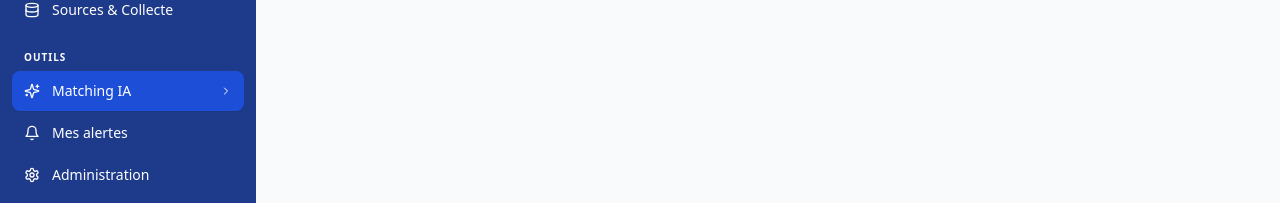
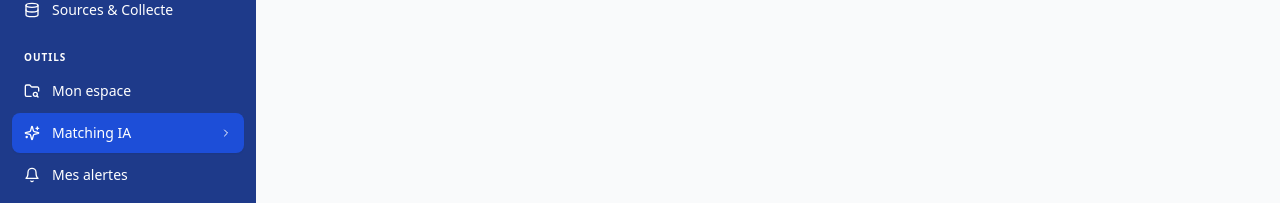
Before and after one commit to houedraogo/FinVeille, a Next.js app in the folder frontend/: page /match in a window 1280 px wide. Shown: the part 353-556 px from the top of the page. Built offline with nearby package versions, Linux system fonts and the light colour scheme; no server answers; sample sign-in values are in the browser's storage.

Commit message:
feat: masquer Admin et Sources aux utilisateurs reader via rôles

```diff
--- a/frontend/src/components/Sidebar.tsx
+++ b/frontend/src/components/Sidebar.tsx
@@ -1,19 +1,30 @@
 "use client";
+
 import Link from "next/link";
 import { usePathname, useSearchParams } from "next/navigation";
-import { useEffect, useState } from "react";
+import { useEffect, useMemo, useState } from "react";
 import {
-  LayoutDashboard, Search, Database, Bell, Settings,
-  LogOut, TrendingUp, Building2, Landmark, ChevronRight, Sparkles, X,
+  LayoutDashboard,
+  Database,
+  Bell,
+  Settings,
+  LogOut,
+  TrendingUp,
+  Building2,
+  Landmark,
+  ChevronRight,
+  Sparkles,
+  X,
+  FolderSearch,
 } from "lucide-react";
 import clsx from "clsx";
+
+import { canAccessAdmin, canManageSources, getCurrentRole, type AppRole } from "@/lib/auth";
 
 const NAV_GROUPS = [
   {
     label: null,
-    items: [
-      { href: "/", label: "Dashboard", icon: LayoutDashboard, exact: true },
-    ],
+    items: [{ href: "/", label: "Dashboard", icon: LayoutDashboard, exact: true }],
   },
   {
     label: "Financement Public",
@@ -24,24 +35,46 @@ const NAV_GROUPS = [
         icon: Landmark,
         activeFn: (pathname: string, _sp: URLSearchParams) => pathname === "/devices",
       },
-      { href: "/sources", label: "Sources & Collecte", icon: Database,
-        activeFn: (pathname: string) => pathname === "/sources" },
+      {
+        href: "/sources",
+        label: "Sources & Collecte",
+        icon: Database,
+        activeFn: (pathname: string) => pathname === "/sources",
+      },
     ],
   },
   {
     label: "Financement Privé",
     items: [
-      { href: "/devices/private", label: "Fonds & Investisseurs", icon: TrendingUp,
-        activeFn: (pathname: string) => pathname === "/devices/private" },
-      { href: "/sources/private", label: "Sources & Collecte", icon: Database,
-        activeFn: (pathname: string) => pathname === "/sources/private" },
+      {
+        href: "/devices/private",
+        label: "Fonds & Investisseurs",
+        icon: TrendingUp,
+        activeFn: (pathname: string) => pathname === "/devices/private",
+      },
+      {
+        href: "/sources/private",
+        label: "Sources & Collecte",
+        icon: Database,
+        activeFn: (pathname: string) => pathname === "/sources/private",
+      },
     ],
   },
   {
     label: "Outils",
     items: [
-      { href: "/match", label: "Matching IA", icon: Sparkles,
-        activeFn: (pathname: string) => pathname === "/match" },
+      {
+        href: "/workspace",
+        label: "Mon espace",
+        icon: FolderSearch,
+        activeFn: (pathname: string) => pathname === "/workspace",
+      },
+      {
+        href: "/match",
+        label: "Matching IA",
+        icon: Sparkles,
+        activeFn: (pathname: string) => pathname === "/match",
+      },
       { href: "/alerts", label: "Mes alertes", icon: Bell },
       { href: "/admin", label: "Administration", icon: Settings },
     ],
@@ -57,6 +90,7 @@ export default function Sidebar({ isOpen = false, onClose }: SidebarProps) {
   const pathname = usePathname();
   const searchParams = useSearchParams();
   const [userEmail, setUserEmail] = useState<string>("Connecté");
+  const [role, setRole] = useState<AppRole>("reader");
 
   useEffect(() => {
     try {
@@ -68,7 +102,21 @@ export default function Sidebar({ isOpen = false, onClose }: SidebarProps) {
     } catch {
       // ignore
     }
+    setRole(getCurrentRole());
   }, []);
+
+  const visibleGroups = useMemo(
+    () =>
+      NAV_GROUPS.map((group) => ({
+        ...group,
+        items: group.items.filter((item) => {
+          if (item.href.startsWith("/sources")) return canManageSources(role);
+          if (item.href === "/admin") return canAccessAdmin(role);
+          return true;
+        }),
+      })).filter((group) => group.items.length > 0),
+    [role]
+  );
 
   const isActive = (item: any) => {
     if (item.activeFn) return item.activeFn(pathname, searchParams);
@@ -77,15 +125,14 @@ export default function Sidebar({ isOpen = false, onClose }: SidebarProps) {
   };
 
   return (
-    <aside className={clsx(
-      "w-64 bg-primary-900 text-white flex flex-col min-h-screen shrink-0 z-30",
-      // Desktop : toujours visible
-      "md:relative md:translate-x-0 md:flex",
-      // Mobile : drawer depuis la gauche
-      "fixed inset-y-0 left-0 transition-transform duration-200",
-      isOpen ? "translate-x-0" : "-translate-x-full md:translate-x-0"
-    )}>
-      {/* Logo + bouton fermer (mobile) */}
+    <aside
+      className={clsx(
+        "w-64 bg-primary-900 text-white flex flex-col min-h-screen shrink-0 z-30",
+        "md:relative md:translate-x-0 md:flex",
+        "fixed inset-y-0 left-0 transition-transform duration-200",
+        isOpen ? "translate-x-0" : "-translate-x-full md:translate-x-0"
+      )}
+    >
       <div className="px-5 py-5 border-b border-primary-700 flex items-center justify-between">
         <div className="flex items-center gap-2">
           <div className="w-8 h-8 bg-primary-600 rounded-lg flex items-center justify-center">
@@ -101,9 +148,8 @@ export default function Sidebar({ isOpen = false, onClose }: SidebarProps) {
         </button>
       </div>
 
-      {/* Navigation groupée */}
       <nav className="flex-1 px-3 py-4 space-y-5 overflow-y-auto">
-        {NAV_GROUPS.map((group, gi) => (
+        {visibleGroups.map((group, gi) => (
           <div key={gi}>
             {group.label && (
               <p className="px-3 mb-1.5 text-[10px] font-semibold uppercase tracking-widest text-primary-400">
@@ -125,9 +171,12 @@ export default function Sidebar({ isOpen = false, onClose }: SidebarProps) {
                         : "text-primary-300 hover:bg-primary-800 hover:text-white"
                     )}
                   >
-                    <item.icon className={clsx("w-4 h-4 flex-shrink-0 transition-colors",
-                      active ? "text-primary-200" : "text-primary-400 group-hover:text-primary-200"
-                    )} />
+                    <item.icon
+                      className={clsx(
+                        "w-4 h-4 flex-shrink-0 transition-colors",
+                        active ? "text-primary-200" : "text-primary-400 group-hover:text-primary-200"
+                      )}
+                    />
                     <span className="flex-1">{item.label}</span>
                     {active && <ChevronRight className="w-3 h-3 text-primary-400" />}
                   </Link>
@@ -138,7 +187,6 @@ export default function Sidebar({ isOpen = false, onClose }: SidebarProps) {
         ))}
       </nav>
 
-      {/* Footer */}
       <div className="px-3 py-4 border-t border-primary-700 space-y-1">
         <div className="px-3 py-2 text-xs text-primary-500 flex items-center gap-2">
           <Building2 className="w-3 h-3" />
@@ -150,8 +198,7 @@ export default function Sidebar({ isOpen = false, onClose }: SidebarProps) {
             localStorage.removeItem("finveille_user");
             window.location.href = "/login";
           }}
-          className="flex items-center gap-3 px-3 py-2 w-full rounded-lg text-sm text-primary-300
-                     hover:bg-primary-800 hover:text-white transition-colors"
+          className="flex items-center gap-3 px-3 py-2 w-full rounded-lg text-sm text-primary-300 hover:bg-primary-800 hover:text-white transition-colors"
         >
           <LogOut className="w-4 h-4" />
           Déconnexion
--- /dev/null
+++ b/frontend/src/lib/auth.ts
@@ -0,0 +1,23 @@
+export type AppRole = "admin" | "editor" | "reader";
+
+export function getCurrentRole(): AppRole {
+  if (typeof window === "undefined") return "reader";
+  try {
+    const raw = localStorage.getItem("finveille_user");
+    if (!raw) return "reader";
+    const user = JSON.parse(raw);
+    return (user.role as AppRole) || "reader";
+  } catch {
+    return "reader";
+  }
+}
+
+/** Accès au panneau d'administration */
+export function canAccessAdmin(role: AppRole): boolean {
+  return role === "admin";
+}
+
+/** Accès à la gestion des sources */
+export function canManageSources(role: AppRole): boolean {
+  return role === "admin" || role === "editor";
+}
```
